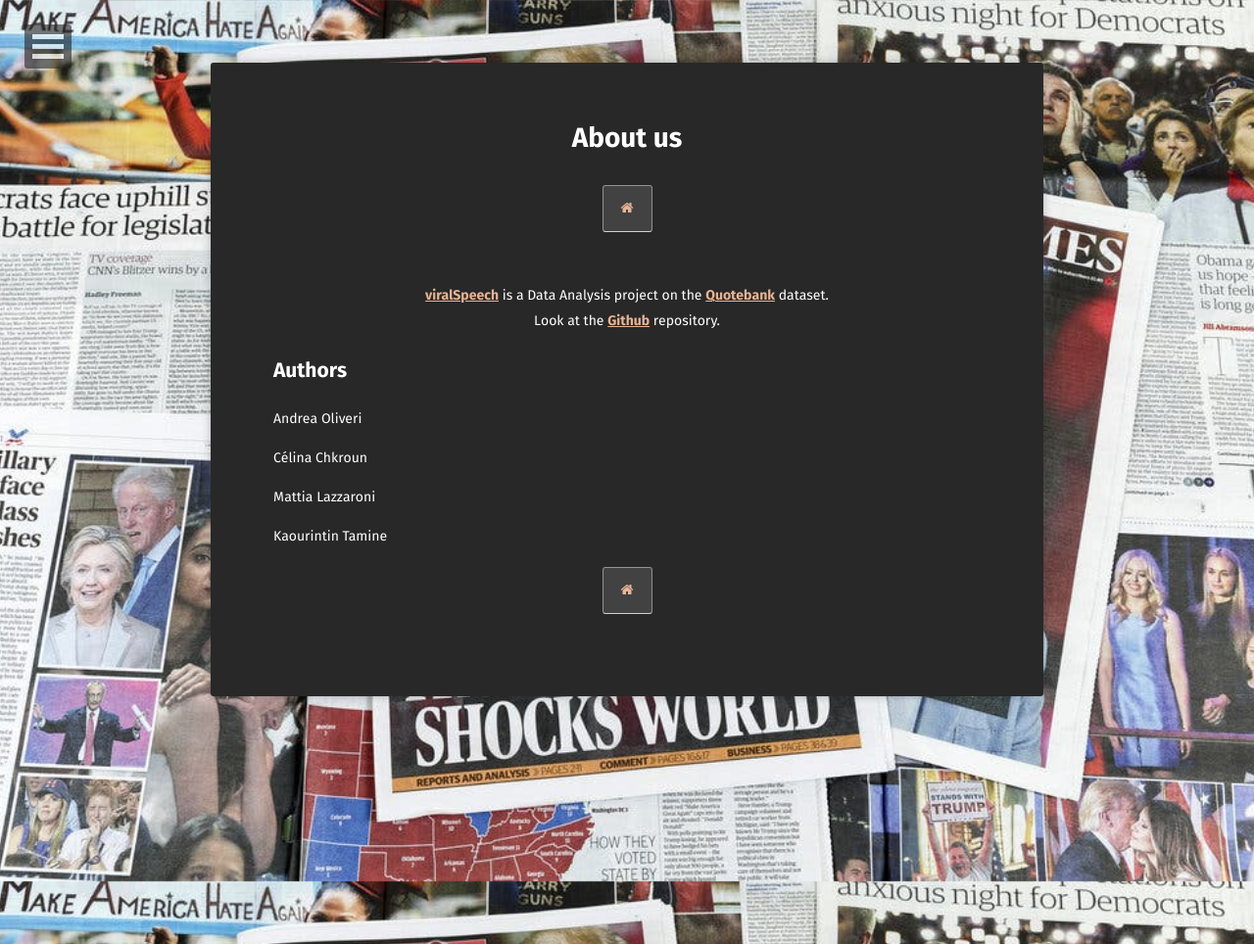
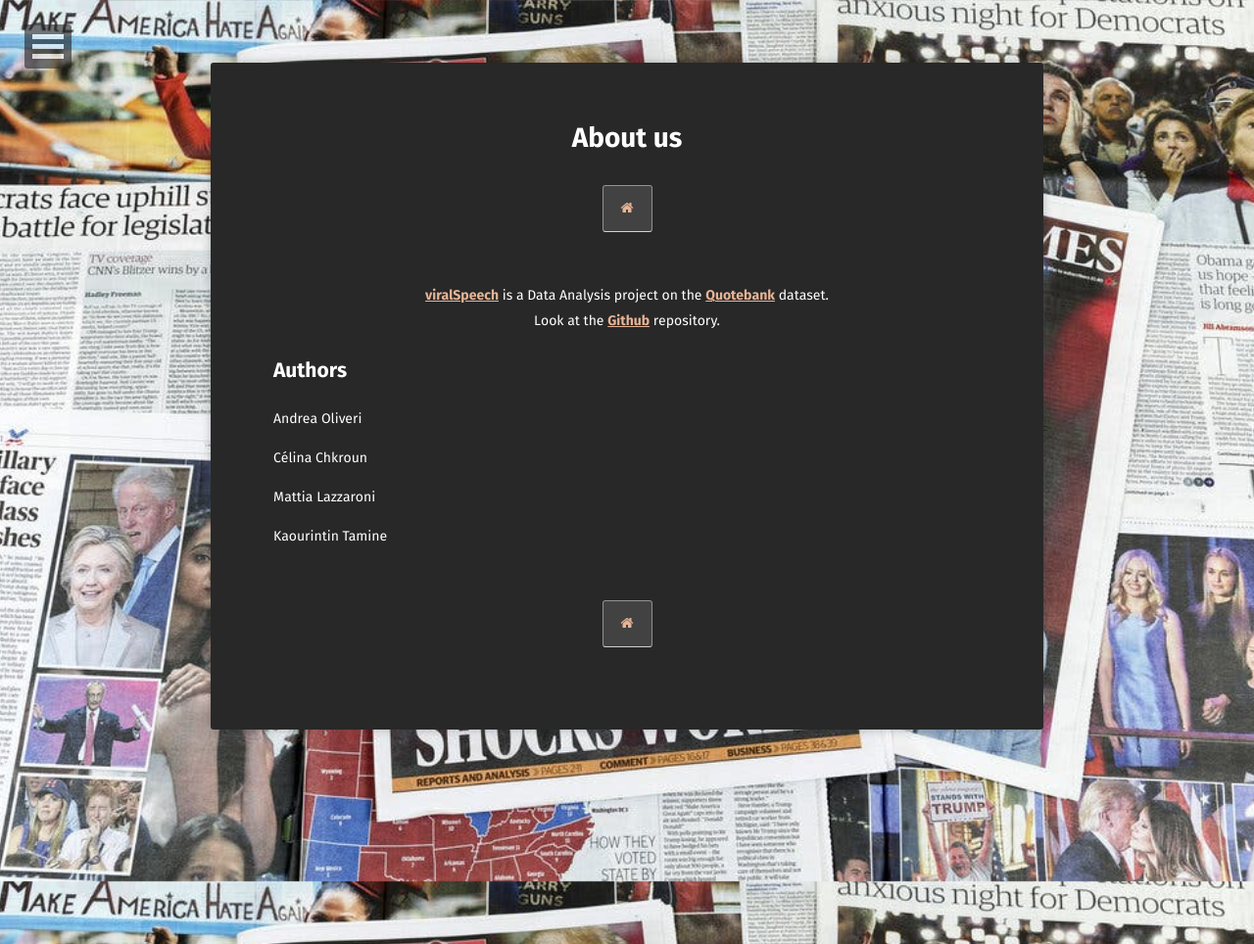
Before and after one commit to kaoutamine/viralSpeech, a Jekyll site: the page built from aboutus/index.md, in a window 1280 px wide. Shown: the whole page at 98% size. Built offline with Jekyll 4.4.1, drawn with Linux system fonts in a browser that asks for light colours; some web fonts are replaced.

Commit message:
navigation buttons

```diff
--- a/_layouts/page.html
+++ b/_layouts/page.html
@@ -20,7 +20,7 @@ layout: compress
                     {%include nav_buttons.html%}
                 </div>
                 {{ content }}
-                <div class="post-title {% if page.feature %} feature {% endif %}">
+                <div class="bottom-nav">
                     {%include nav_buttons.html%}
                 </div>
             </div>
--- a/_sass/elements.scss
+++ b/_sass/elements.scss
@@ -72,6 +72,14 @@
       }
     }
 }
+
+.bottom-nav {
+    margin-top: 3rem;
+    text-align: center;
+    font-weight: bold;
+    margin-bottom: 3rem;
+}
+
 .title .btn {
     margin: 10px;
     @include font-rem(16);
```
